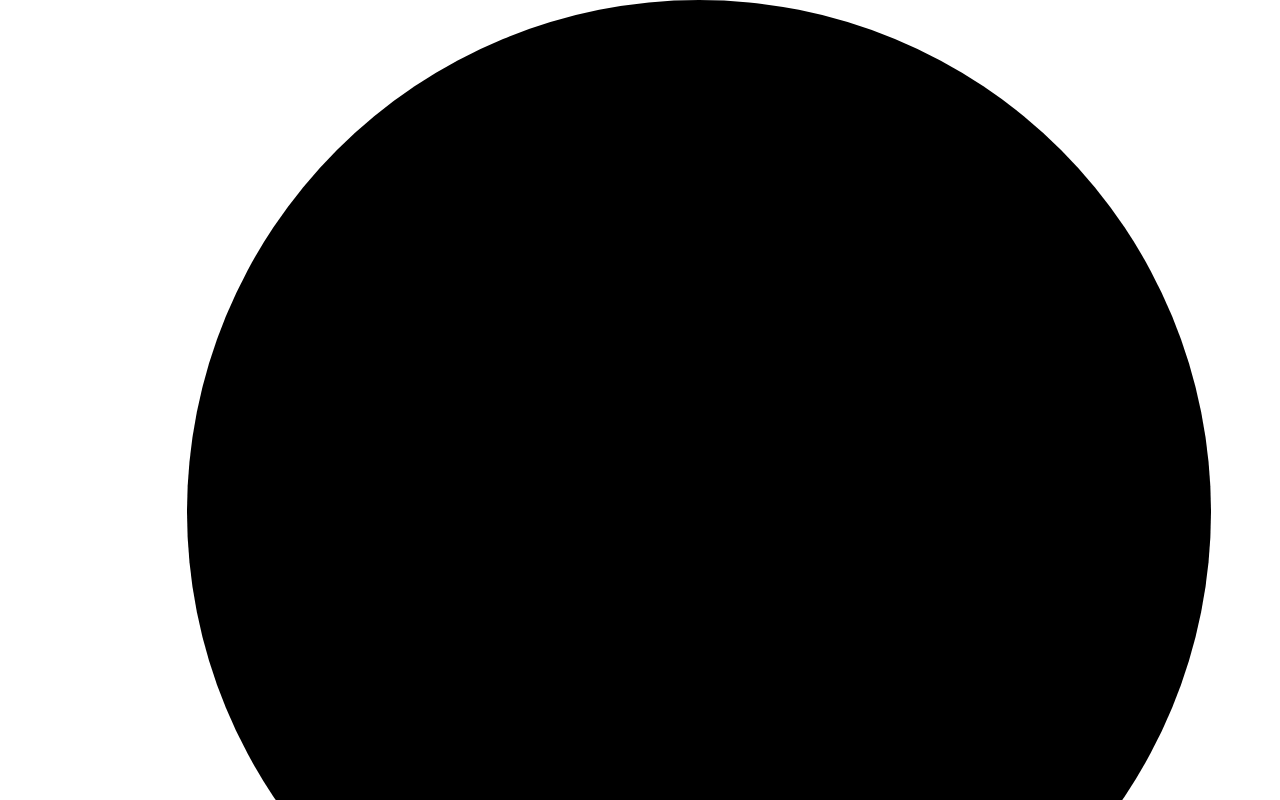
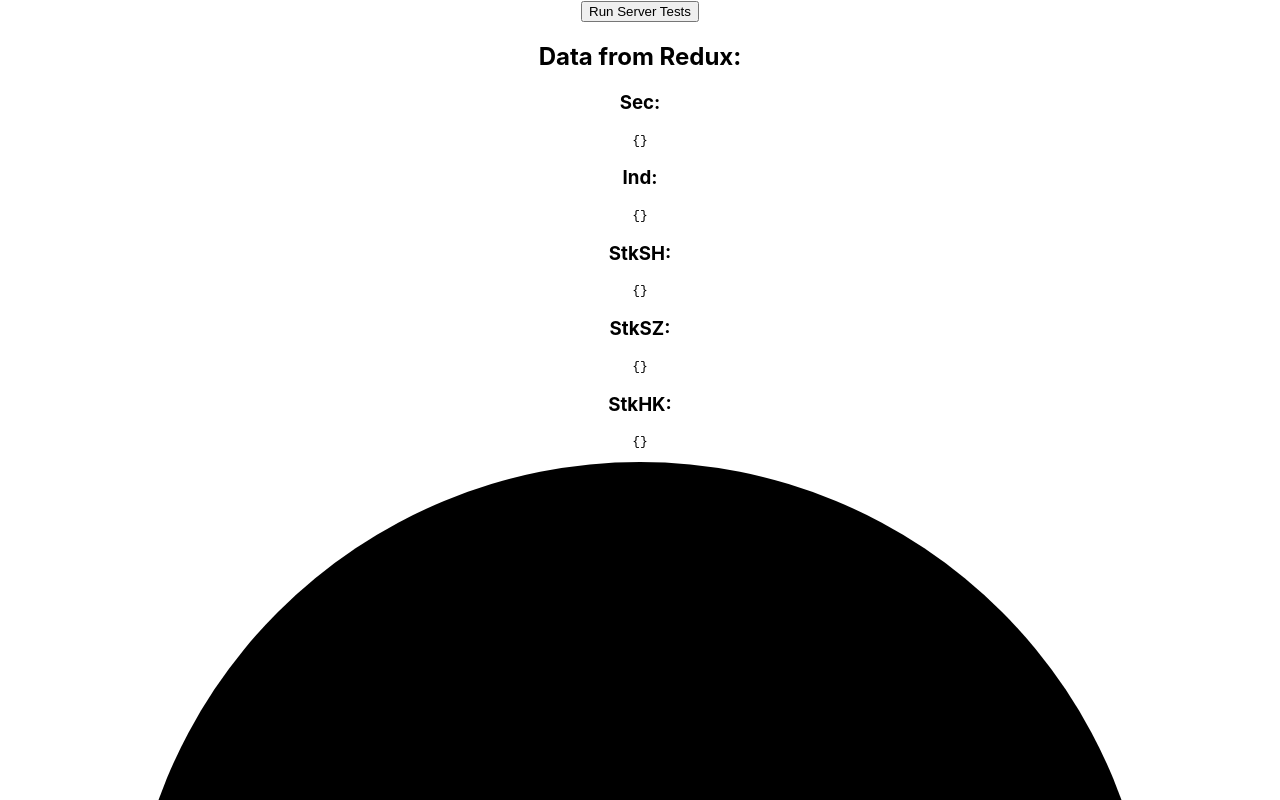
Before and after one commit to cfsg-amt/cashradar, a React (Create React App) app: page / in a window 1280 px wide. Shown: the top 800 px of the page. Built offline with nearby package versions, Linux system fonts and the light colour scheme; no server answers; some icons are missing.

Commit message:
able to load the all the init datasheets into redux.

```diff
--- a/package.json
+++ b/package.json
@@ -4,6 +4,7 @@
   "private": true,
   "proxy": "http://127.0.0.1:8080",
   "dependencies": {
+    "@reduxjs/toolkit": "^1.9.5",
     "@testing-library/jest-dom": "^5.16.5",
     "@testing-library/react": "^13.4.0",
     "@testing-library/user-event": "^13.5.0",
@@ -12,6 +13,7 @@
     "querystring": "^0.2.1",
     "react": "^18.2.0",
     "react-dom": "^18.2.0",
+    "react-redux": "^8.0.7",
     "react-scripts": "5.0.1",
     "recharts": "^2.6.2",
     "victory": "^36.6.10",
--- a/src/ApiTest.js
+++ b/src/ApiTest.js
@@ -1,33 +1,70 @@
-// serverTest.js
 import axios from 'axios';
+import { setData, setHeaders } from './redux/dataSlice';
 
 const serverURL = 'http://127.0.0.1:8080';
+const collections = ["Sec", "Ind", "StkSH", "StkSZ", "StkHK"];
+const initHeaders = ["基本分析分數", "技術分析分數", "時富雷達 (CR)", "行業", "name"];
 
-function testGetByHeadersHandler() {
+export function fetchInitialData(dispatch) {
+  for (let collection of collections) {
+    // Fetch headers
+    axios.get(`${serverURL}/api/v1/headers/${collection}`)
+      .then(response => {
+        dispatch(setHeaders({ collectionName: collection, headers: response.data }));
+      })
+      .catch(error => console.error(`Error: ${error}`));
+
+    // Fetch initial data
+    const encodedHeaders = encodeURI(initHeaders.join(','));
+    axios.get(`${serverURL}/api/v1/${collection}/item?headers=${encodedHeaders}`)
+      .then(response => {
+        for (let header of initHeaders) {
+          dispatch(setData({ collectionName: collection, header, data: response.data[header] }));
+        }
+      })
+      .catch(error => console.error(`Error: ${error}`));
+  }
+}
+
+export function testGetByHeadersHandler(dispatch) {
+  const headers = ["基本分析分數", "技術分析分數", "時富雷達 (CR)", "行業", "name"];
+  const encodedHeaders = encodeURI(headers.join(','));
+
+  return axios.get(`${serverURL}/api/v1/Sec/item?headers=${encodedHeaders}`)
+    .then(response => {
+      console.log('GetByHeadersHandler Response: ', response.data);
+      for (let header of headers) {
+        dispatch(setData({ collectionName: 'Sec', header, data: response.data[header] }));
+      }
+    })
+    .catch(error => console.error(`Error: ${error}`));
+}
+
+function testGetByHeadersHandler2() {
   const headers = ["基本分析分數", "技術分析分數", "保留盈餘增長标准分数", "基因分析標準分數"];
   const encodedHeaders = encodeURI(headers.join(','));
-  return axios.get(`${serverURL}/api/v1/StkHK/item?headers=${encodedHeaders}`)
+  return axios.get(`${serverURL}/api/v1/Sec/item?headers=${encodedHeaders}`)
     .then(response => console.log('GetByHeadersHandler Response: ', response.data))
     .catch(error => console.error(`Error: ${error}`));
 }
 
 function testGetSingleRecordHandler() {
-  const stockName = "1112HK-H&H國際控股";
+  const stockName = "通信服務";
   const encodedStockName = encodeURI(stockName);
-  return axios.get(`${serverURL}/api/v1/StkHK/item/${encodedStockName}`)
+  return axios.get(`${serverURL}/api/v1/Sec/item/${encodedStockName}`)
     .then(response => console.log('GetSingleRecordHandler Response: ', response.data))
     .catch(error => console.error(`Error: ${error}`));
 }
 
 function testGetHeadersHandler() {
-  return axios.get(`${serverURL}/api/v1/headers/StkHK`)
+  return axios.get(`${serverURL}/api/v1/headers/Sec`)
     .then(response => console.log('GetHeadersHandler Response: ', response.data))
     .catch(error => console.error(`Error: ${error}`));
 }
 
 export function runTests() {
   console.log("Starting tests...");
-  testGetByHeadersHandler();
+  testGetByHeadersHandler2();
   testGetSingleRecordHandler();
   testGetHeadersHandler();
 }
--- a/src/App.js
+++ b/src/App.js
@@ -1,5 +1,6 @@
 import React from 'react';
 import Radar from './Radar';
+import DataDisplay from './DataDisplay';
 import { runTests } from './ApiTest';
 import './App.css';
 
@@ -27,6 +28,7 @@ function App() {
   return (
     <div className="App">
       <button onClick={runTests}>Run Server Tests</button>
+      <DataDisplay />
       <Radar data={data} />
     </div>
   );
--- /dev/null
+++ b/src/DataDisplay.js
@@ -0,0 +1,34 @@
+import React, { useEffect } from 'react';
+import { useSelector, useDispatch } from 'react-redux';
+import { fetchInitialData } from './ApiTest'; // import the function
+
+const DataDisplay = () => {
+  const dispatch = useDispatch();
+
+  // fetching initial data when component mounts
+  useEffect(() => {
+    fetchInitialData(dispatch);
+  }, [dispatch]);
+
+  // accessing redux store state
+  const data = useSelector((state) => state.data);
+
+  // displaying fetched data
+  useEffect(() => {
+    console.log(data);
+  }, [data]);
+
+  return (
+    <div>
+      <h2>Data from Redux:</h2>
+      {Object.keys(data).map(collection => (
+        <div key={collection}>
+          <h3>{collection}:</h3>
+          <pre>{JSON.stringify(data[collection], null, 2)}</pre>
+        </div>
+      ))}
+    </div>
+  );
+};
+
+export default DataDisplay;
--- a/src/index.js
+++ b/src/index.js
@@ -1,6 +1,19 @@
 import React from 'react';
 import { createRoot } from 'react-dom/client';
 import './index.css';
+import { Provider } from 'react-redux';
+import { configureStore } from '@reduxjs/toolkit';
+import dataReducer from './redux/dataSlice';
 import App from './App';
 
-createRoot(document.getElementById('root')).render(<App />);
+const store = configureStore({
+  reducer: {
+    data: dataReducer,
+  },
+});
+
+createRoot(document.getElementById('root')).render(
+  <Provider store={store}>
+    <App />
+  </Provider>
+);
--- /dev/null
+++ b/src/redux/dataSlice.js
@@ -0,0 +1,37 @@
+// redux/dataSlice.js
+
+import { createSlice } from '@reduxjs/toolkit';
+
+const initialState = {
+  Sec: {},
+  Ind: {},
+  StkSH: {},
+  StkSZ: {},
+  StkHK: {},
+};
+
+const dataSlice = createSlice({
+  name: 'data',
+  initialState,
+  reducers: {
+    setData: (state, action) => {
+      const { collectionName, header, data } = action.payload;
+      if (!state[collectionName][header]) {
+        state[collectionName][header] = [];
+      }
+      state[collectionName][header] = data;
+    },
+    setHeaders: (state, action) => {
+      const { collectionName, headers } = action.payload;
+      for (let header of headers) {
+        if (!state[collectionName][header]) {
+          state[collectionName][header] = [];
+        }
+      }
+    },
+  },
+});
+
+export const { setData, setHeaders } = dataSlice.actions;
+
+export default dataSlice.reducer;
```
Also changed, not shown: 1 other file (tests, documents, lock files or other folders).
